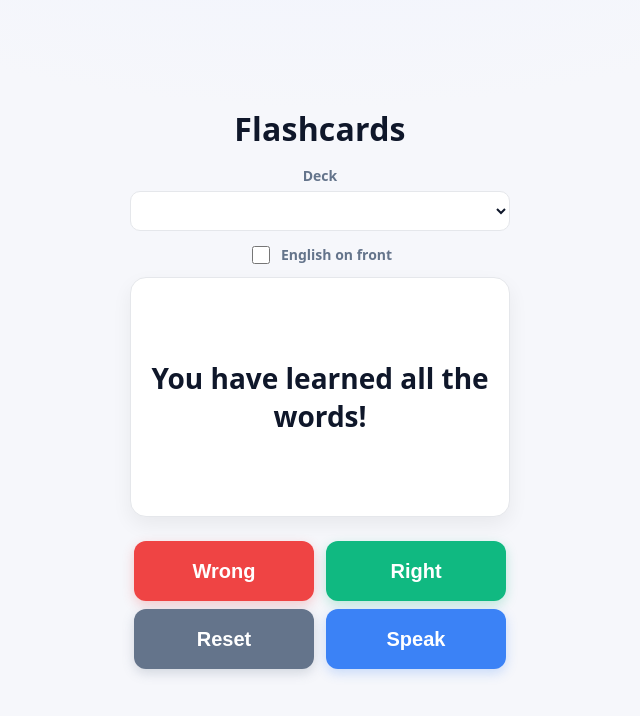
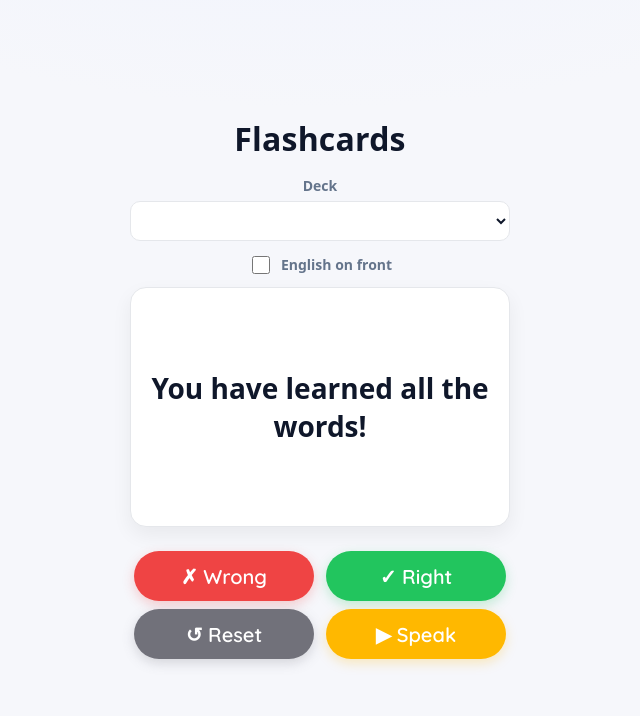
Before and after one commit to prayagjasani/flashcard, a FastAPI app: page / in a window 1280 px wide. Shown: the part 52-768 px from the top of the page, without its empty margins (320-960 px from the left). Run offline with FastAPI, Linux system fonts and the light colour scheme; lists and menus that the app fills with data are empty.

Commit message:
button design change

```diff
--- a/templates/index.html
+++ b/templates/index.html
@@ -4,6 +4,7 @@
 <head>
     <title>Flashcards</title>
     <meta name="viewport" content="width=device-width, initial-scale=1, viewport-fit=cover">
+    <link href="https://fonts.googleapis.com/css2?family=Quicksand:wght@400;500;600;700&display=swap" rel="stylesheet">
     <style>
          :root {
             --bg: #f6f7fb;
@@ -389,22 +390,51 @@
         }
 
         #right {
-            background: var(--success);
-            box-shadow: 0 4px 12px rgba(16, 185, 129, 0.25);
+            background: #22C55E;
+            box-shadow: 0 4px 12px rgba(34, 197, 94, 0.25);
+            border-radius: 9999px;
+            border: none;
+            color: white;
+            font-family: 'Quicksand', sans-serif;
+            font-weight: 600;
+            padding: 12px 24px;
+            height: 50px;
         }
 
         #wrong {
-            background: var(--danger);
+            background: #EF4444;
             box-shadow: 0 4px 12px rgba(239, 68, 68, 0.25);
+            border-radius: 9999px;
+            border: none;
+            color: white;
+            font-family: 'Quicksand', sans-serif;
+            font-weight: 600;
+            padding: 12px 24px;
+            height: 50px;
         }
 
         #reset {
-            background: var(--muted);
-            box-shadow: 0 4px 12px rgba(100, 116, 139, 0.25);
+            background: #71717A;
+            box-shadow: 0 4px 12px rgba(113, 113, 122, 0.25);
+            border-radius: 9999px;
+            border: none;
+            color: white;
+            font-family: 'Quicksand', sans-serif;
+            font-weight: 600;
+            padding: 12px 24px;
+            height: 50px;
         }
 
         #speak {
-            background: var(--accent);
+            background: #FFB800;
+            box-shadow: 0 4px 12px rgba(255, 184, 0, 0.25);
+            border-radius: 9999px;
+            border: none;
+            color: white;
+            font-family: 'Quicksand', sans-serif;
+            font-weight: 600;
+            padding: 12px 24px;
+            height: 50px;
         }
 
         .footer-actions {
@@ -596,12 +626,12 @@
         </div>
         <div id="card">Click to start</div>
         <div class="buttons">
-            <button id="wrong">Wrong</button>
-            <button id="right">Right</button>
+            <button id="wrong">✗ Wrong</button>
+            <button id="right">✓ Right</button>
         </div>
         <div class="actions footer-actions">
-            <button id="reset">Reset</button>
-            <button id="speak">Speak</button>
+            <button id="reset">↺ Reset</button>
+            <button id="speak">▶ Speak</button>
         </div>
     </div>
 
@@ -669,7 +699,9 @@
             words = originalWords.slice();
             getNewCard();
             if (deckName) {
-                try { localStorage.setItem('selectedDeck', deckName); } catch {}
+                try {
+                    localStorage.setItem('selectedDeck', deckName);
+                } catch {}
             }
         }
 
```
